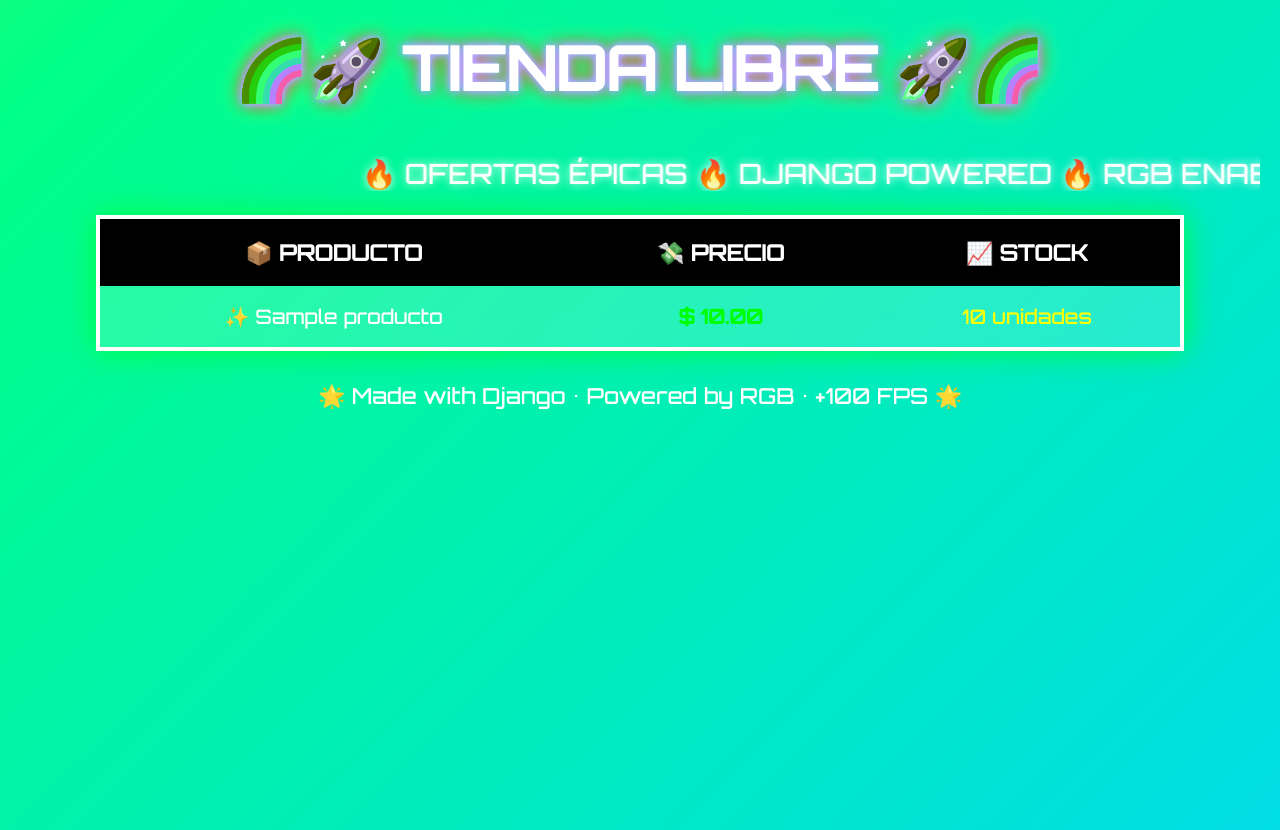
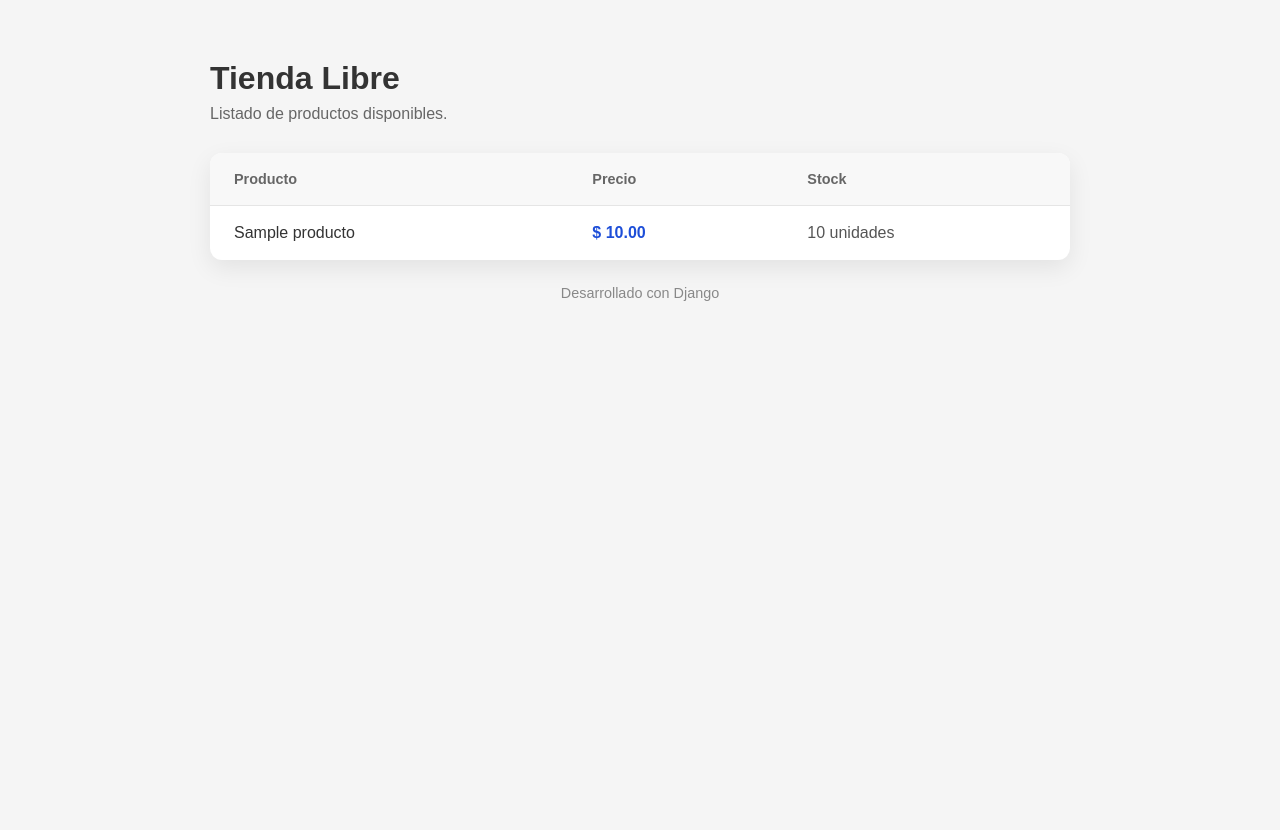
Before and after one commit to Villada-PG3/trabajo-practico-tienda-libre-Seba0905, a Django app: page / in a window 1280 px wide. After the commit the page ends 301 px from the top, so only its background shows below. Run offline with Django 5.2, Linux system fonts and the light colour scheme; tables that the repository leaves empty hold one stand-in row (values such as "Sample post").

Commit message:
Nuevo estilo de Template

```diff
--- a/template/productos.html
+++ b/template/productos.html
@@ -2,211 +2,146 @@
 <html lang="es">
   <head>
     <meta charset="UTF-8" />
-    <title>🌈 TIENDA LIBRE 🌈</title>
+    <title>Tienda Libre</title>
 
     <style>
-      @import url("https://fonts.googleapis.com/css2?family=Orbitron:wght@500&display=swap");
-
       * {
         margin: 0;
         padding: 0;
         box-sizing: border-box;
-        font-family: "Orbitron", sans-serif;
+        font-family: Arial, Helvetica, sans-serif;
       }
 
       body {
-        min-height: 100vh;
-        background: linear-gradient(
-          -45deg,
-          #ff0080,
-          #7928ca,
-          #00d4ff,
-          #00ff87,
-          #ffee00,
-          #ff0080
-        );
-        background-size: 600% 600%;
-        animation: rainbow 10s ease infinite;
+        background: #f5f5f5;
+        color: #333;
       }
 
-      @keyframes rainbow {
-        0% {
-          background-position: 0% 50%;
-        }
-        50% {
-          background-position: 100% 50%;
-        }
-        100% {
-          background-position: 0% 50%;
-        }
+      .container {
+        max-width: 900px;
+        margin: 60px auto;
+        padding: 0 20px;
       }
 
       h1 {
-        margin: 30px;
-        text-align: center;
-        font-size: 60px;
-        color: white;
-        text-shadow:
-          0 0 10px cyan,
-          0 0 20px magenta,
-          0 0 40px yellow;
-        animation: spinColor 3s infinite linear;
+        font-size: 2rem;
+        margin-bottom: 8px;
       }
 
-      @keyframes spinColor {
-        0% {
-          filter: hue-rotate(0deg);
+      p {
+        color: #666;
+        margin-bottom: 30px;
       }
 
-        100% {
-          filter: hue-rotate(360deg);
-        }
+      .card {
+        background: white;
+        border-radius: 12px;
+        overflow: hidden;
+        box-shadow: 0 8px 25px rgba(0, 0, 0, 0.08);
       }
 
       table {
-        margin: auto;
-        width: 85%;
+        width: 100%;
         border-collapse: collapse;
-
-        background: rgba(255, 255, 255, 0.15);
-        backdrop-filter: blur(15px);
-
-        border: 4px solid white;
-
-        box-shadow:
-          0 0 30px cyan,
-          0 0 60px magenta,
-          0 0 90px yellow;
-
-        animation: borderRainbow 4s infinite linear;
       }
 
-      @keyframes borderRainbow {
-        0% {
-          box-shadow: 0 0 30px red;
-        }
-        20% {
-          box-shadow: 0 0 30px orange;
-        }
-        40% {
-          box-shadow: 0 0 30px yellow;
-        }
-        60% {
-          box-shadow: 0 0 30px lime;
-        }
-        80% {
-          box-shadow: 0 0 30px cyan;
-        }
-        100% {
-          box-shadow: 0 0 30px magenta;
-        }
+      thead {
+        background: #f8f8f8;
       }
 
       th {
-        padding: 20px;
-        font-size: 22px;
-
-        background: black;
-        color: white;
-
-        text-transform: uppercase;
+        text-align: left;
+        padding: 18px 24px;
+        font-size: 0.9rem;
+        color: #666;
+        font-weight: 600;
+        border-bottom: 1px solid #e5e5e5;
       }
 
       td {
-        padding: 18px;
-
-        color: white;
-
-        font-size: 20px;
-
-        text-align: center;
+        padding: 18px 24px;
+        border-bottom: 1px solid #eee;
       }
 
-      tr {
-        transition: 0.3s;
+      tbody tr:last-child td {
+        border-bottom: none;
       }
 
-      tr:hover {
-        transform: scale(1.03);
-
-        background: rgba(255, 255, 255, 0.25);
+      tbody tr:hover {
+        background: #fafafa;
       }
 
-      td:nth-child(2) {
-        color: #00ff00;
+      .precio {
         font-weight: bold;
+        color: #1d4ed8;
       }
 
-      td:nth-child(3) {
-        color: yellow;
+      .stock {
+        color: #555;
       }
 
-      .marquee {
-        margin: 20px;
-        font-size: 28px;
-        color: white;
-
-        text-shadow: 0 0 10px white;
+      .vacio {
+        text-align: center;
+        color: #888;
+        padding: 40px;
       }
 
       footer {
-        margin-top: 40px;
+        margin-top: 25px;
         text-align: center;
-
-        color: white;
-
-        font-size: 22px;
-
-        animation: bounce 1s infinite alternate;
+        color: #888;
+        font-size: 0.9rem;
       }
 
-      @keyframes bounce {
-        from {
-          transform: translateY(0px);
+      @media (max-width: 600px) {
+        th,
+        td {
+          padding: 14px;
+          font-size: 0.95rem;
         }
 
-        to {
-          transform: translateY(-10px);
+        h1 {
+          font-size: 1.7rem;
         }
       }
     </style>
   </head>
 
   <body>
-    <h1>🌈🚀 TIENDA LIBRE 🚀🌈</h1>
+    <div class="container">
+      <h1>Tienda Libre</h1>
+      <p>Listado de productos disponibles.</p>
 
-    <marquee class="marquee" behavior="alternate">
-      🔥 OFERTAS ÉPICAS 🔥 DJANGO POWERED 🔥 RGB ENABLED 🔥
-    </marquee>
-
+      <div class="card">
         <table>
           <thead>
             <tr>
-          <th>📦 Producto</th>
-          <th>💸 Precio</th>
-          <th>📈 Stock</th>
+              <th>Producto</th>
+              <th>Precio</th>
+              <th>Stock</th>
             </tr>
           </thead>
 
           <tbody>
             {% for producto in productos %}
-
             <tr>
-          <td>✨ {{ producto.nombre }}</td>
-          <td>$ {{ producto.precio }}</td>
-          <td>{{ producto.stock }} unidades</td>
+              <td>{{ producto.nombre }}</td>
+              <td class="precio">$ {{ producto.precio }}</td>
+              <td class="stock">{{ producto.stock }} unidades</td>
             </tr>
 
             {% empty %}
-
             <tr>
-          <td colspan="3">😢 No hay productos 😢</td>
+              <td colspan="3" class="vacio">
+                No hay productos disponibles.
+              </td>
             </tr>
-
             {% endfor %}
           </tbody>
         </table>
+      </div>
 
-    <footer>🌟 Made with Django • Powered by RGB • +100 FPS 🌟</footer>
+      <footer>Desarrollado con Django</footer>
+    </div>
   </body>
 </html>
```
Also changed, not shown: tiendalibre/migrations/0003_alter_producto_id.py (added). Lines whose indentation alone changed are shown as unchanged.
